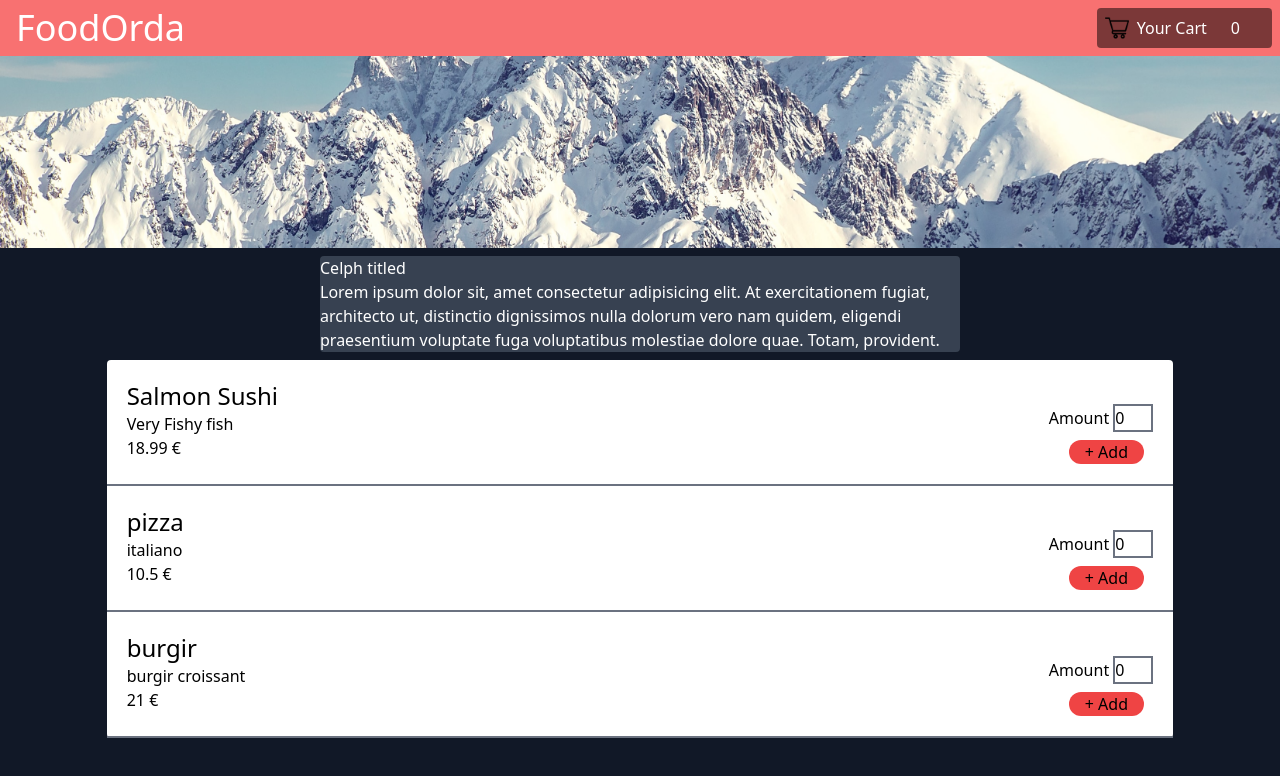
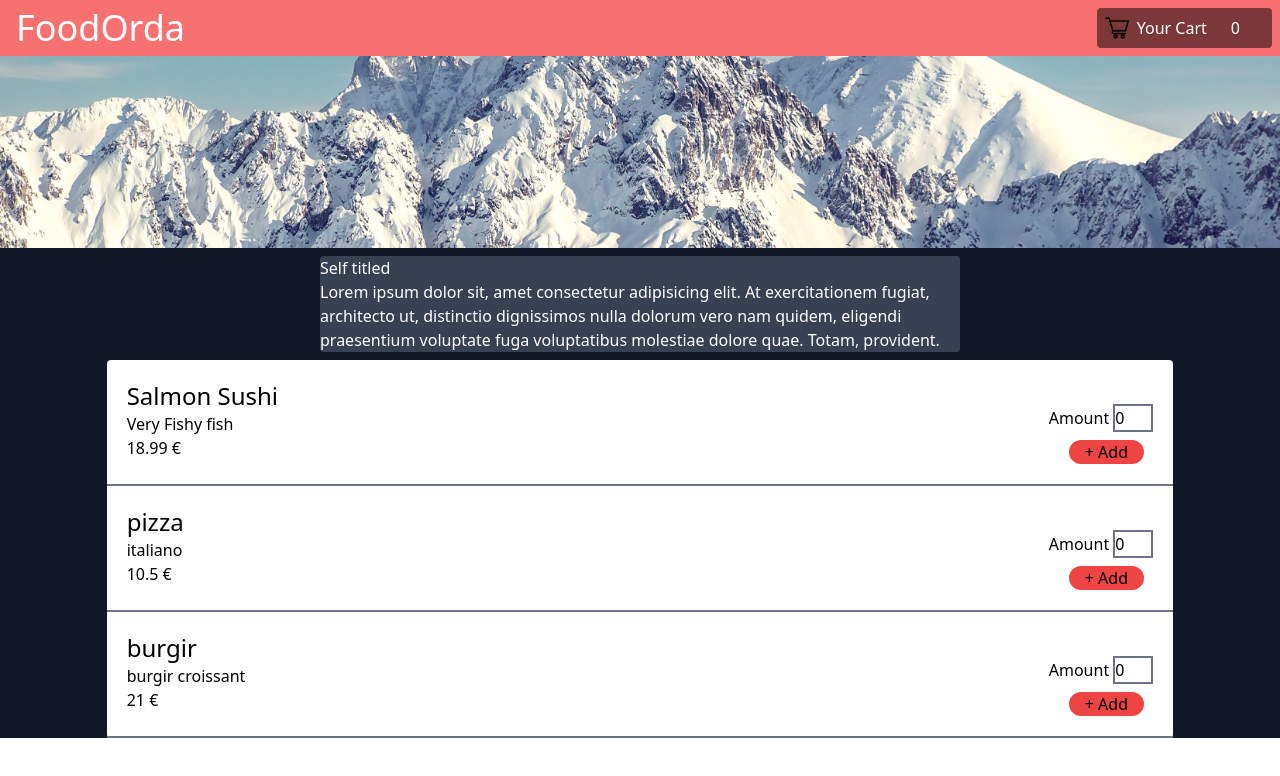
Before and after one commit to CondorW/foodOrda-pracProjRea, a React (Create React App) app: page / in a window 1280 px wide. Shown: the top 776 px of the page. Built offline with nearby package versions, Linux system fonts and the light colour scheme.

Commit message:
fix some minor spelling mistakes, as well as the background not reaching the bottom

```diff
--- a/src/App.js
+++ b/src/App.js
@@ -13,7 +13,7 @@ function App() {
 
   return (
     <Fragment>
-      <div className="bg-gray-900 h-screen">
+      <div className="bg-gray-900 h-full">
         <Navbar></Navbar>
         {showCart ? <Modal></Modal> : null}
         <img className="object-cover h-48 w-full" src={alpen} alt="" />
--- a/src/Ui/Description.js
+++ b/src/Ui/Description.js
@@ -1,7 +1,7 @@
 export default function Description() {
   return (
     <div className="bg-gray-700 text-white rounded w-1/2 self-center my-2">
-      <h1>Celph titled</h1>
+      <h1>Self titled</h1>
       <p>
         Lorem ipsum dolor sit, amet consectetur adipisicing elit. At
         exercitationem fugiat, architecto ut, distinctio dignissimos nulla
--- a/src/Ui/Modal.js
+++ b/src/Ui/Modal.js
@@ -43,7 +43,7 @@ export default function Modal() {
           className="rounded bg-red-400 p-1 m-1 hover:scale-105 hover:bg-red-500 duration-300"
           onClick={cartC.onShowCart}
         >
-          <div>Order and Procced to Payment</div>
+          <div>Order and proceed to Payment</div>
         </button>
       </div>
     );
```
